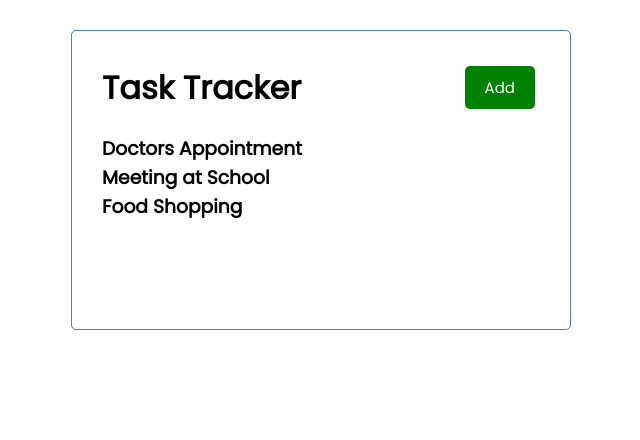
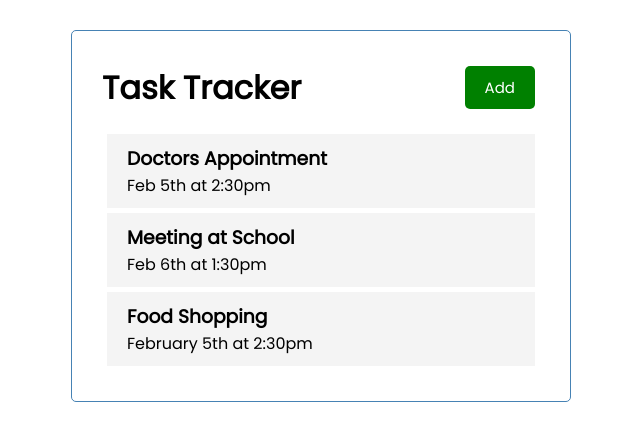
Before and after one commit to MonikaSzucs/react-task-tracker, a React (Create React App) app: page / in a window 1280 px wide. Shown: the top 440 px of the page, without its empty margins (319-959 px from the left). Built offline with nearby package versions, Linux system fonts and the light colour scheme.

Commit message:
Installing react icons and finishing tasks list import from array
I am using this tutorial
https://www.youtube.com/watch?v=w7ejDZ8SWv8&t=3629s

```diff
--- a/package.json
+++ b/package.json
@@ -8,6 +8,7 @@
     "@testing-library/user-event": "^12.1.10",
     "react": "^17.0.2",
     "react-dom": "^17.0.2",
+    "react-icons": "^4.2.0",
     "react-scripts": "4.0.3",
     "web-vitals": "^1.0.1"
   },
--- a/src/components/Task.js
+++ b/src/components/Task.js
@@ -0,0 +1,10 @@
+const Task = ({ task }) => {
+    return (
+        <div className='task'>
+            <h3>{task.text}</h3>
+            <p>{task.day}</p>
+        </div>
+    )
+}
+
+export default Task
--- a/src/components/Tasks.js
+++ b/src/components/Tasks.js
@@ -1,10 +1,12 @@
-
+import Task from './Task'
 
 const Tasks = ({ tasks }) => {
 
     return (
         <>
-            {tasks.map((task) => (<h3 key={task.id}>{task.text}</h3>))}
+            {tasks.map((task) => (
+                <Task key={task.id} task={task}/>
+            ))}
         </>
     )
 }
```
Also changed, not shown: 1 other file (tests, documents, lock files or other folders).
